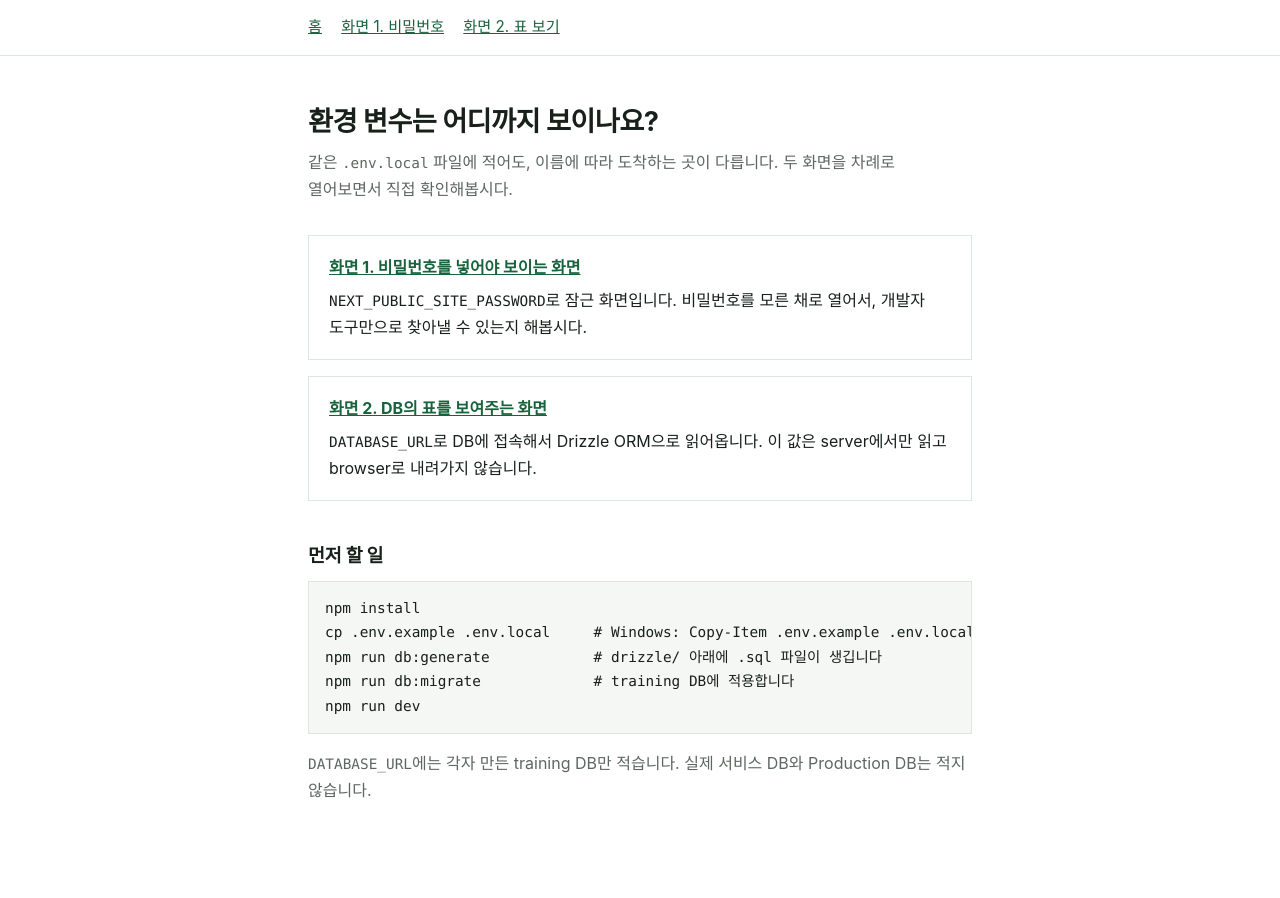
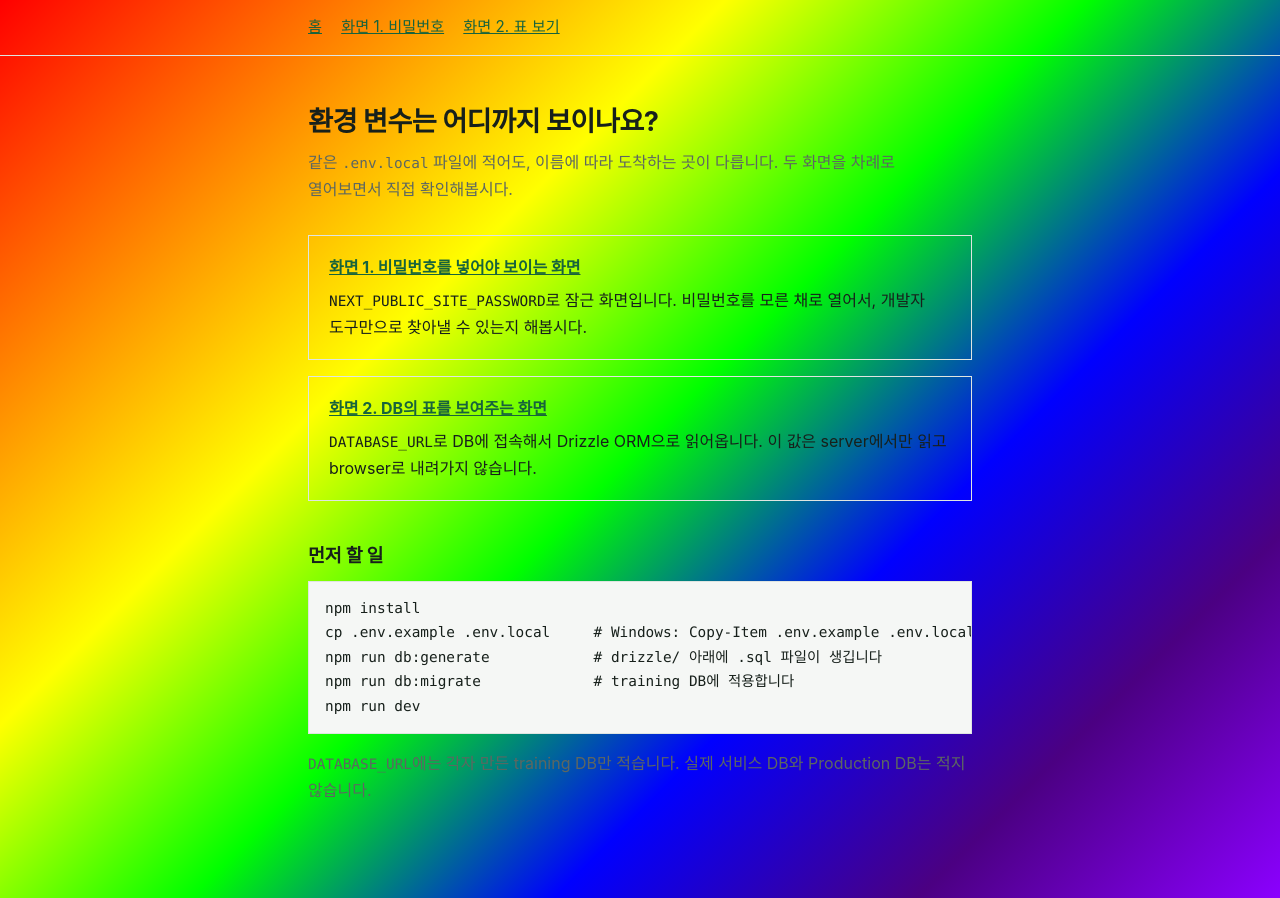
Before and after one commit to LEE-JAE-SUN/grid-practice, a Next.js app: page / in a window 1280 px wide. Built offline with nearby package versions, Linux system fonts and the light colour scheme.

Commit message:
Change page background to a rainbow gradient

```diff
--- a/src/app/globals.css
+++ b/src/app/globals.css
@@ -13,7 +13,7 @@
 
 body {
   margin: 0;
-  background: var(--paper);
+  background: linear-gradient(135deg, #ff0000, #ff7f00, #ffff00, #00ff00, #0000ff, #4b0082, #8b00ff);
   color: var(--ink);
   font: 16px/1.7 -apple-system, BlinkMacSystemFont, "Segoe UI", "Pretendard",
     "Apple SD Gothic Neo", "Malgun Gothic", sans-serif;
```
